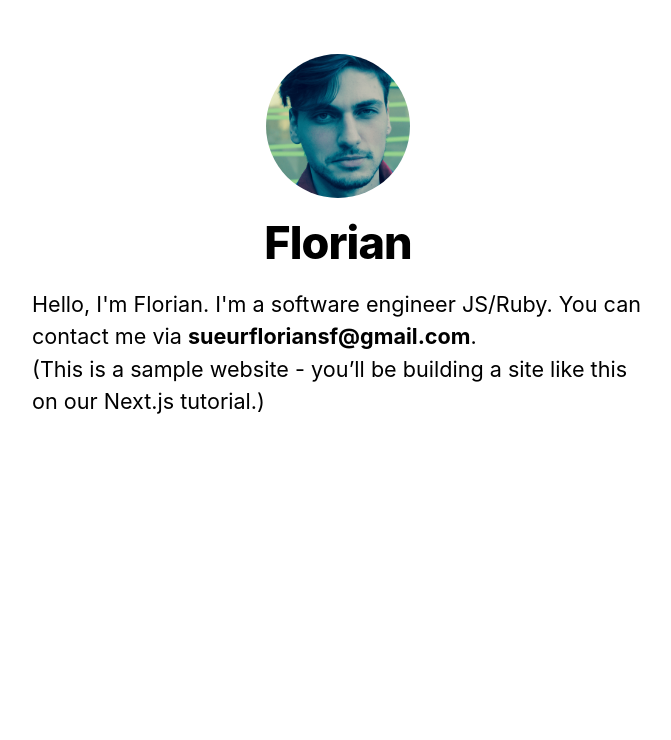
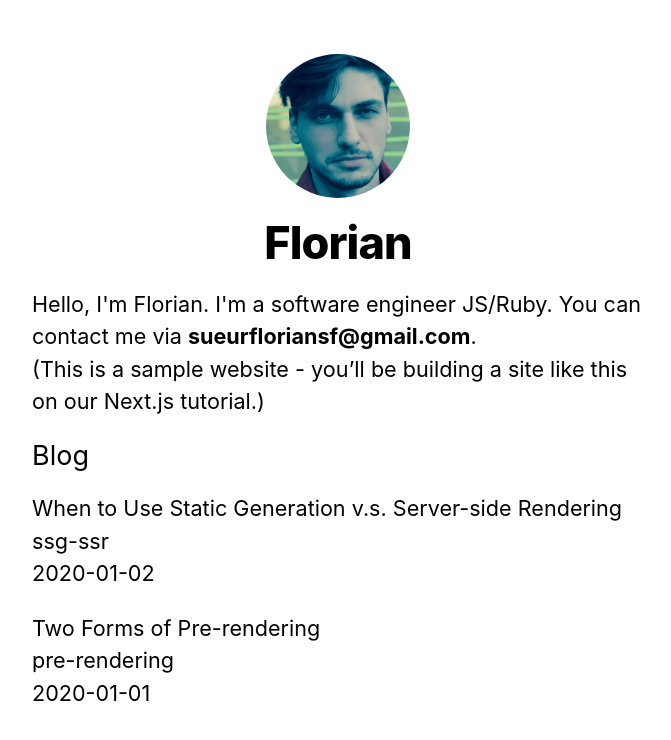
Before and after one commit to floriansr/NextJS-SSG-SSR, a Next.js app: page / in a window 1280 px wide. Shown: the top 740 px of the page, without its empty margins (302-973 px from the left). Built offline with nearby package versions, Linux system fonts and the light colour scheme.

Commit message:
[add] fetch data before rendering

```diff
--- a/pages/index.js
+++ b/pages/index.js
@@ -1,9 +1,38 @@
 import Head from 'next/head'
 import Layout, { siteTitle } from "../components/layout";
 import utilStyles from "../styles/utils.module.css";
+import { getSortedPostsData } from "../lib/posts";
+
+export async function getStaticProps() {
+  const allPostsData = getSortedPostsData();
+  return {
+    props: {
+      allPostsData,
+    },
+  };
+
+  // Instead of the file system,
+  // fetch post data from an external API endpoint
+  // const res = await fetch("..");
+  // return res.json();
+
+  // You can also query the database directly:
+
+  // import someDatabaseSDK from 'someDatabaseSDK'
+  // const databaseClient = someDatabaseSDK.createClient(...)
+
+  // export async function getSortedPostsData() {
+  //   // Instead of the file system,
+  //   // fetch post data from a database
+  //   return databaseClient.query('SELECT posts...')
+  // }
+}
 
 
-export default function Home() {
+
+export default function Home({ allPostsData }) {
+  console.log("getStaticProps -> allPostsData", allPostsData);
+
   return (
     <Layout home>
       <Head>
@@ -19,6 +48,20 @@
           <a href="https://nextjs.org/learn">our Next.js tutorial</a>.)
         </p>
       </section>
+      <section className={`${utilStyles.headingMd} ${utilStyles.padding1px}`}>
+        <h2 className={utilStyles.headingLg}>Blog</h2>
+        <ul className={utilStyles.list}>
+          {allPostsData.map(({ id, date, title }) => (
+            <li className={utilStyles.listItem} key={id}>
+              {title}
+              <br />
+              {id}
+              <br />
+              {date}
+            </li>
+          ))}
+        </ul>
+      </section>
     </Layout>
   );
 }
```
